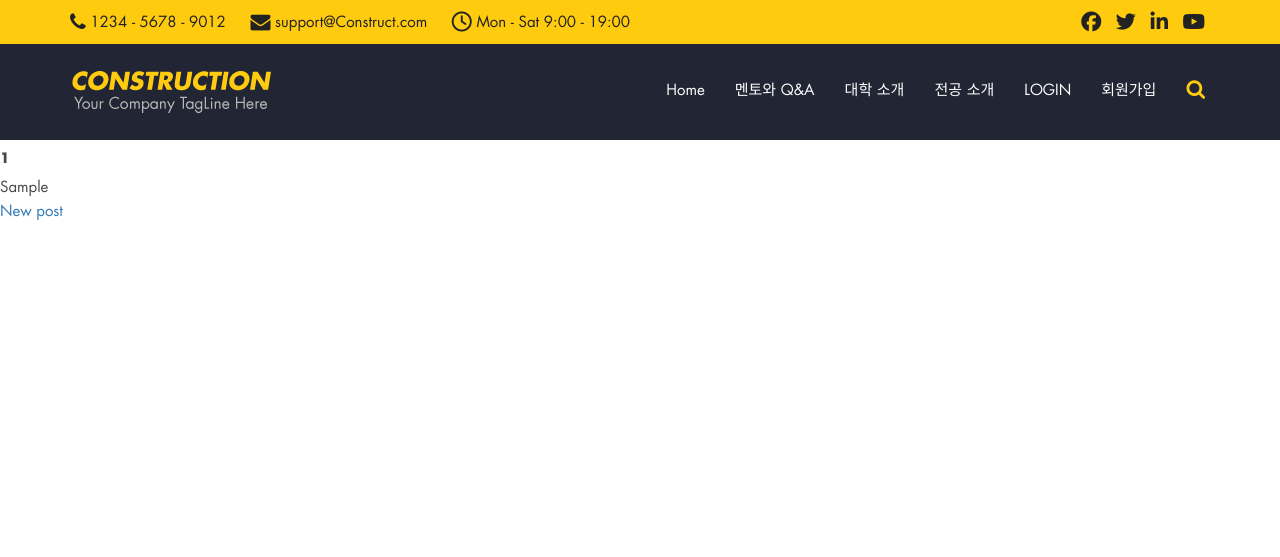
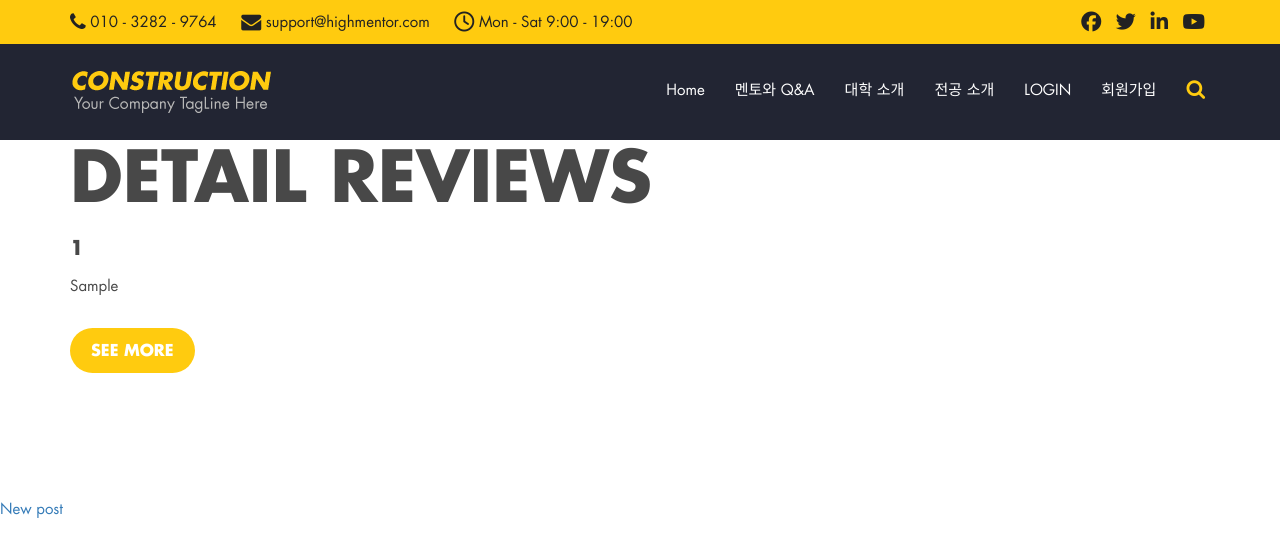
Before and after one commit to highmentor/high_mento, a Django app: page /majors/ in a window 1280 px wide. Shown: the top 557 px of the page. Run offline with Django 3.2, Linux system fonts and the light colour scheme; tables that the repository leaves empty hold one stand-in row (values such as "Sample post"); some libraries are stand-ins or nearby versions.

Commit message:
major_list.html

```diff
--- a/majors/models.py
+++ b/majors/models.py
@@ -9,7 +9,7 @@ class Major(models.Model):
         return reverse('majors:detail', kwargs={'pk':self.pk})
 
     def __str__(self):
-        return self.major_id, self.major_intro
+        return self.major_id
 
 class Major_review(models.Model):
     major = models.ForeignKey(Major,on_delete=models.CASCADE)
--- a/majors/templates/majors/major_list.html
+++ b/majors/templates/majors/major_list.html
@@ -1,9 +1,24 @@
 {% extends 'base.html'%}
 
 {% block content %}
-    {% for major in major_list %}
-        <h5>{{major.major_id}}</h5>
-        <h7>{{major.major_intro}}</h7>
+
+<section id="services">
+            <div class="container">
+                <h1>Detail Reviews</h1>
+                <div class="row">
+                {% for major in major_list %}
+                    <div class="col-md-4">
+                        <div class="service_item">
+                            <h3>{{major.major_id}}</h3>
+                            <p>{{major.major_intro}}</p>
+                            <a href="#services" class="btn know_btn">see more</a>
+                        </div>
+                    </div>
+                </div>
+            </div>
+        </section>
+
+
 
     {% endfor %}
     <br>
--- a/questions/templates/questions/question_list.html
+++ b/questions/templates/questions/question_list.html
@@ -4,7 +4,7 @@
 <div class="container text-center testimonial_area">
     <input class="btn know_btn" type="submit" value="질문 하기">
     </div>
-<!--<a href="{% url 'questions:create'%}"> 글 쓰기 </a>-->
+<!--<a href="{#% url 'questions:create'%#}"> 글 쓰기 </a>-->
 <section id="testimonial">
 
             <div class="container text-center testimonial_area">
--- a/questions/urls.py
+++ b/questions/urls.py
@@ -7,7 +7,7 @@ app_name = 'questions'
 
 urlpatterns = [
     path('', views.List.as_view(), name ='list'),
-    path('new/', views.Create.as_view(), name='reate'),
+    path('new/', views.Create.as_view(), name='create'),
     path('<int:pk>/', views.Detail.as_view(), name='detail'),
     path('<int:pk>/delete/', views.Delete.as_view(), name='delete'),
     path('<int:pk>/edit/', views.Update.as_view(), name='edit'),
--- a/templates/base.html
+++ b/templates/base.html
@@ -35,8 +35,8 @@
             <div class="top_nav">
                 <div class="container">
                     <ul class="list-inline info">
-                        <li><a href="#"><span class="fa fa-phone"></span> 1234 - 5678 - 9012</a></li>
-                        <li><a href="#"><span class="fa fa-envelope"></span> support@Construct.com</a></li>
+                        <li><a href="#"><span class="fa fa-phone"></span> 010 - 3282 - 9764</a></li>
+                        <li><a href="#"><span class="fa fa-envelope"></span> support@highmentor.com</a></li>
                         <li><a href="#"><span class="fa fa-clock-o"></span> Mon - Sat 9:00 - 19:00</a></li>
                     </ul>
                     <ul class="list-inline social_icon">
```
